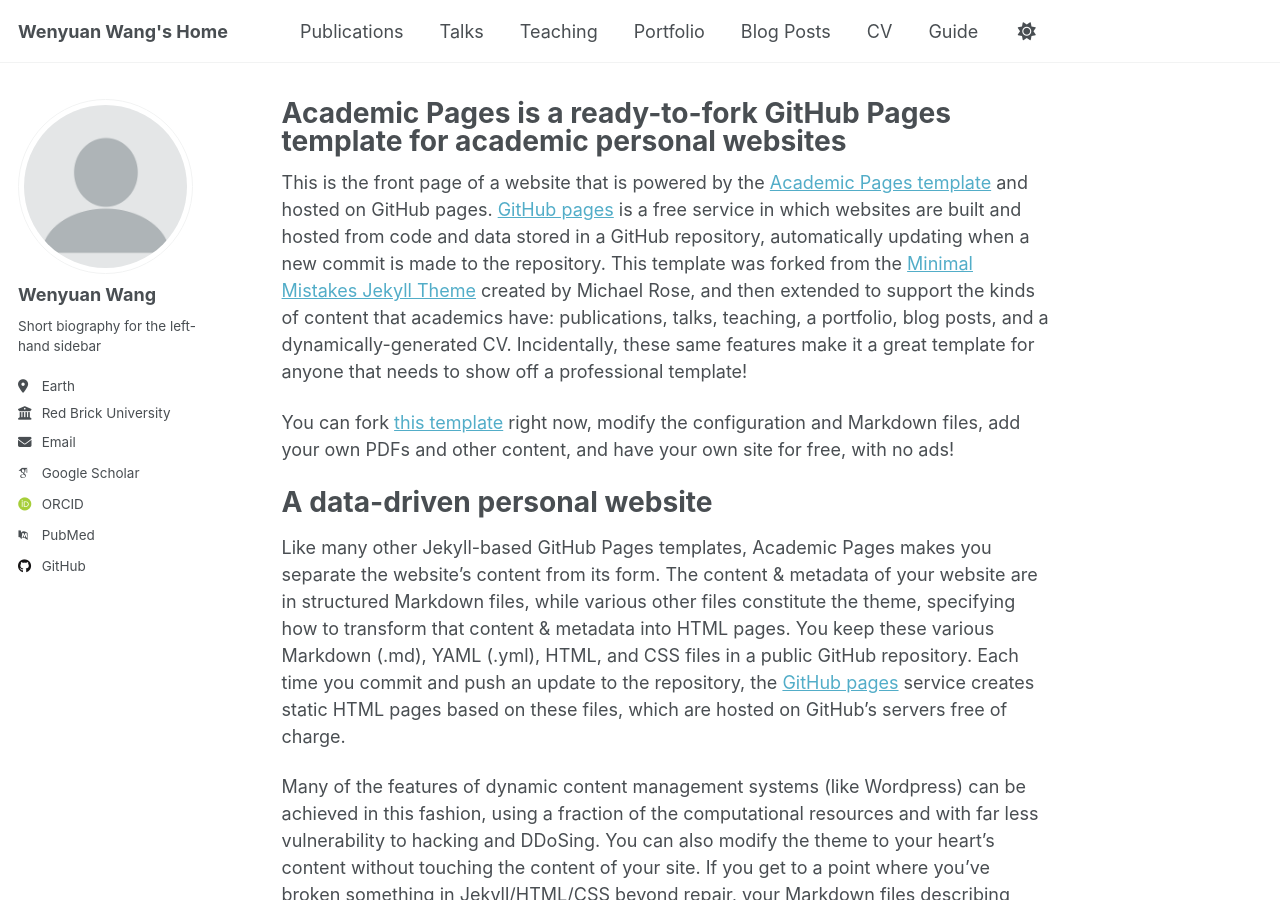
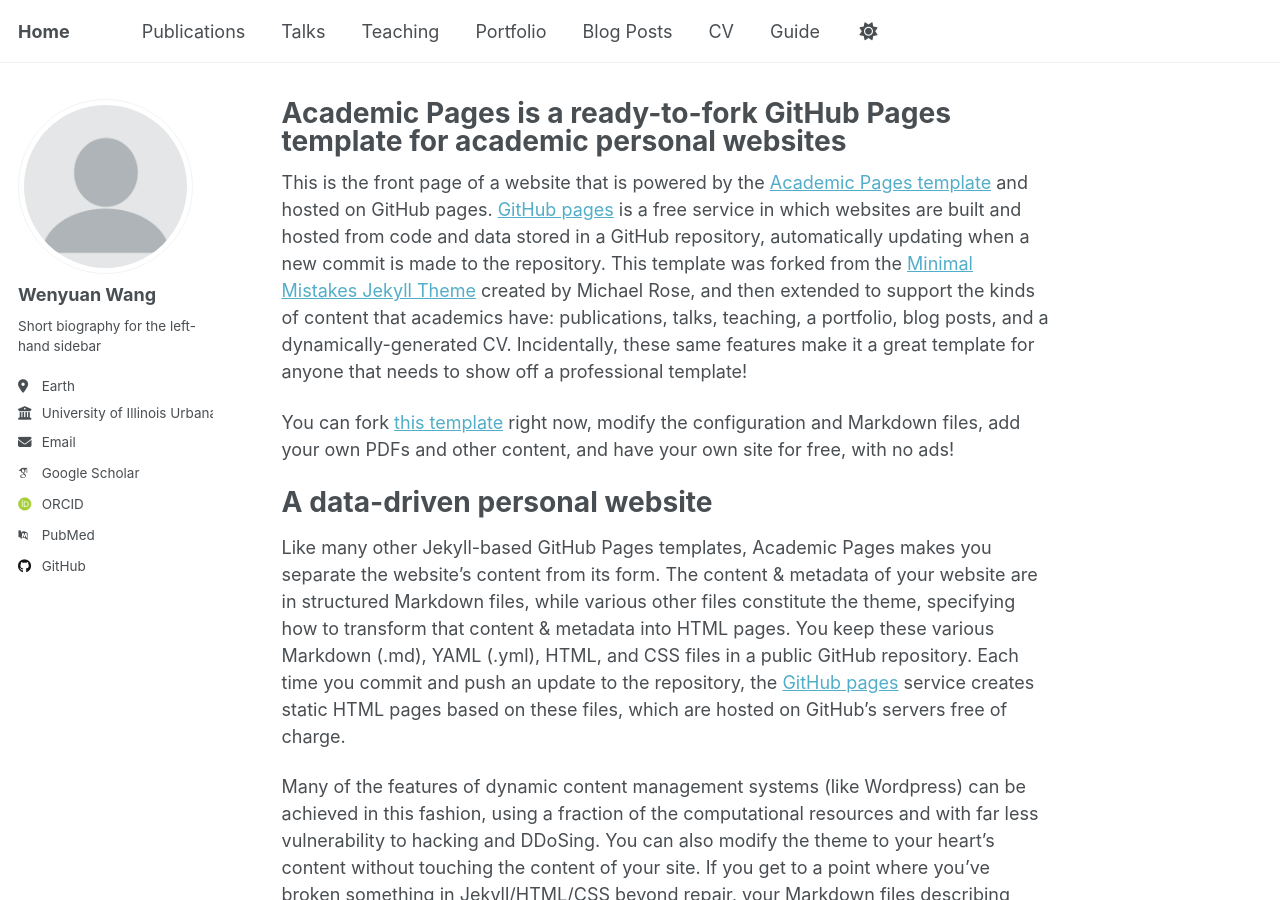
Before and after one commit to codemaker-123/codemaker-123.github.io, a Jekyll site: the page built from _pages/about.md, in a window 1280 px wide and 900 px high. Built offline with Jekyll 4.4.1, drawn with Linux system fonts in a browser that asks for light colours; some web fonts are replaced; a script that is not in the unit is left out.

Commit message:
Update _config.yml

```diff
--- a/_config.yml
+++ b/_config.yml
@@ -9,7 +9,7 @@
 # Basic Site Settings
 locale                   : "en-US"
 site_theme               : "default" # Currently available options are "default", "air"
-title                    : "Wenyuan Wang's Home"
+title                    : "Home"
 title_separator          : "-"
 name                     : &name "Wenyuan Wang"
 description              : &description "personal description"
@@ -27,7 +27,7 @@
   pronouns         : # example: "she/her"
   bio              : "Short biography for the left-hand sidebar"
   location         : "Earth"
-  employer         : "Red Brick University"
+  employer         : "University of Illinois Urbana-Champaign"
   uri              : # URL
   email            : "ww462@scarletmail.rutgers.edu"
 
```
